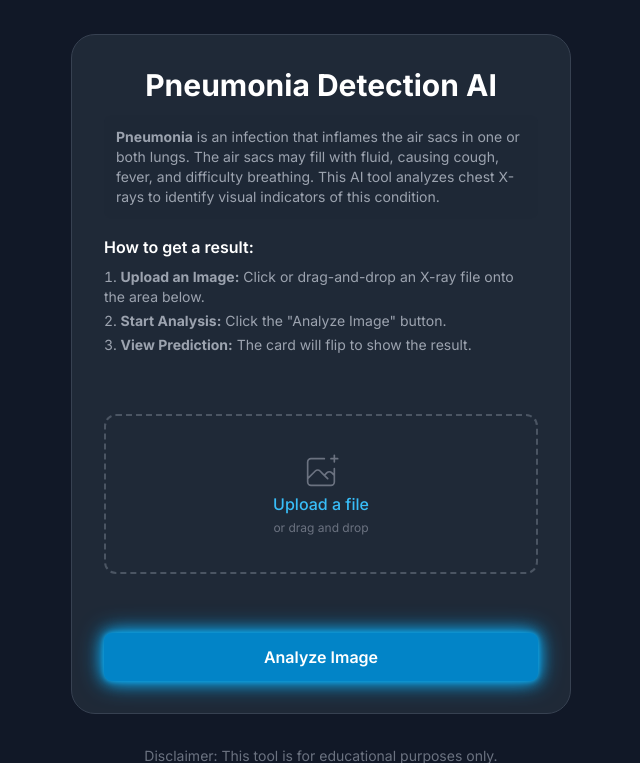
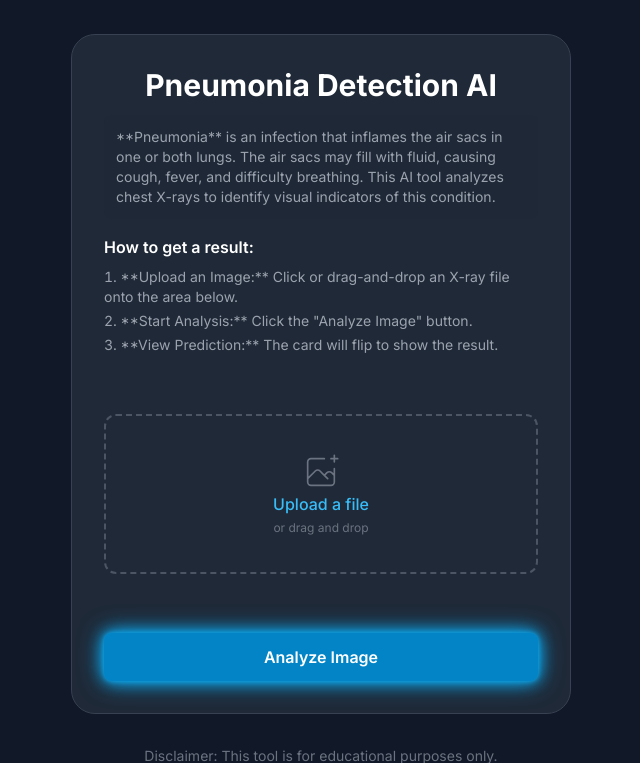
Before and after one commit to AjTayade/Pneumonia, a Flask app: page / in a window 1280 px wide. Shown: the top 763 px of the page, without its empty margins (319-959 px from the left). Run offline with Flask 3, Linux system fonts and the light colour scheme; grey boxes labelled with a size stand in for pictures from a placeholder-image service; some libraries are stand-ins or nearby versions.

Commit message:
Update index.html

```diff
--- a/templates/index.html
+++ b/templates/index.html
@@ -102,7 +102,7 @@
                             <h1 class="text-3xl font-bold text-white">Pneumonia Detection AI</h1>
                             <!-- NEW: Definition of Pneumonia -->
                             <p class="mt-3 text-sm text-gray-400 text-left bg-gray-800/50 p-3 rounded-lg">
-                                <b>Pneumonia</b> is an infection that inflames the air sacs in one or both lungs. The air sacs may fill with fluid, causing cough, fever, and difficulty breathing. This AI tool analyzes chest X-rays to identify visual indicators of this condition.
+                                **Pneumonia** is an infection that inflames the air sacs in one or both lungs. The air sacs may fill with fluid, causing cough, fever, and difficulty breathing. This AI tool analyzes chest X-rays to identify visual indicators of this condition.
                             </p>
                         </div>
 
@@ -110,9 +110,9 @@
                         <div class="text-left mt-4">
                              <h3 class="font-semibold text-white mb-2">How to get a result:</h3>
                             <ol class="list-decimal list-inside space-y-1 text-sm text-gray-400">
-                                <li><b>Upload an Image:</b> Click or drag-and-drop an X-ray file onto the area below.</li>
-                                <li><b>Start Analysis:</b> Click the "Analyze Image" button.</li>
-                                <li><b>View Prediction:</b> The card will flip to show the result.</li>
+                                <li>**Upload an Image:** Click or drag-and-drop an X-ray file onto the area below.</li>
+                                <li>**Start Analysis:** Click the "Analyze Image" button.</li>
+                                <li>**View Prediction:** The card will flip to show the result.</li>
                             </ol>
                         </div>
                     </div>
@@ -127,7 +127,8 @@
                                 <span>Upload a file</span>
                             </label>
                             <p class="text-xs text-gray-500 mt-1">or drag and drop</p>
-                            <input id="file-upload" type="file" class="sr-only" accept="image/png, image/jpeg, image/jpg">
+                            <!-- UPDATED: Accept any image format -->
+                            <input id="file-upload" type="file" class="sr-only" accept="image/*">
                         </div>
                     </div>
 
```
